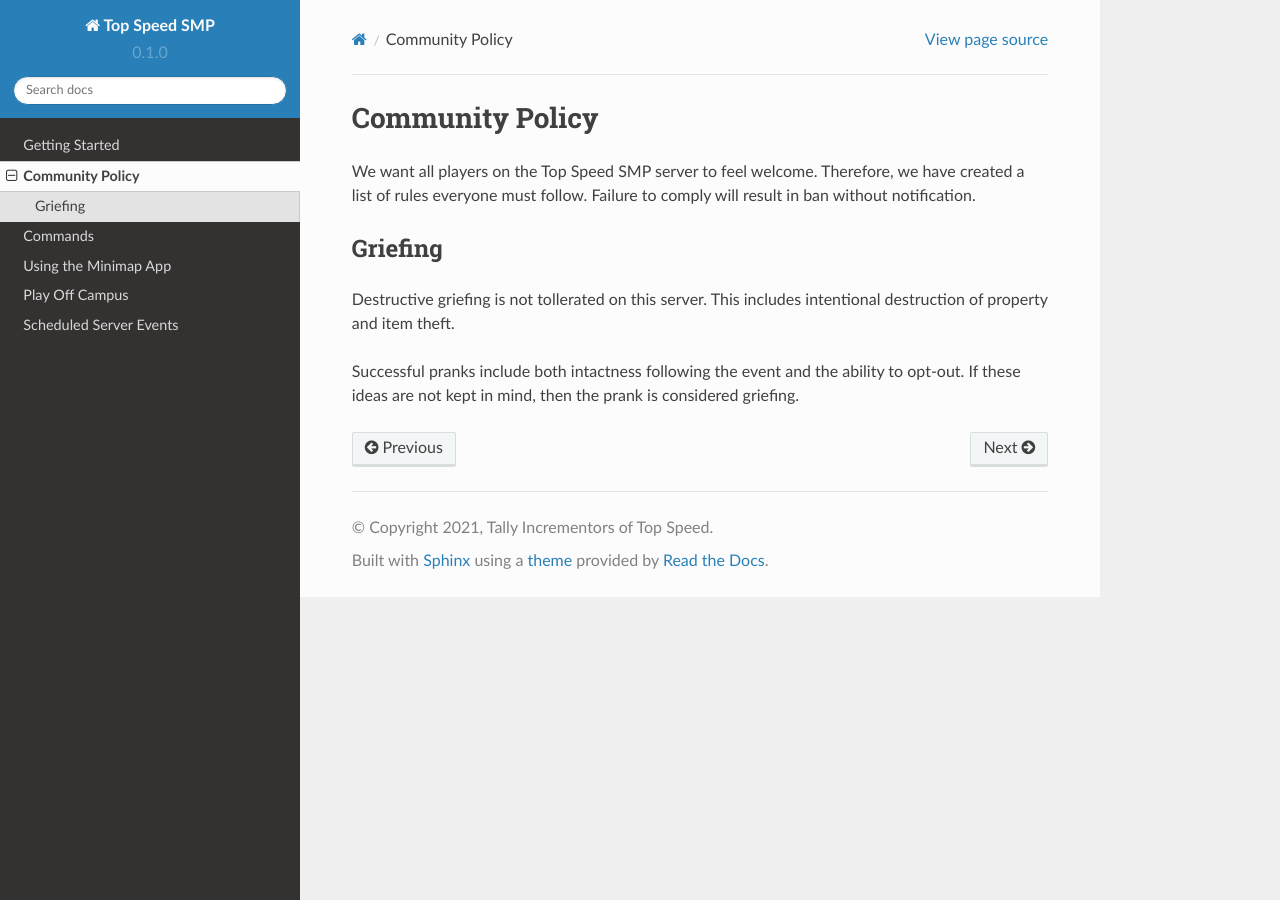
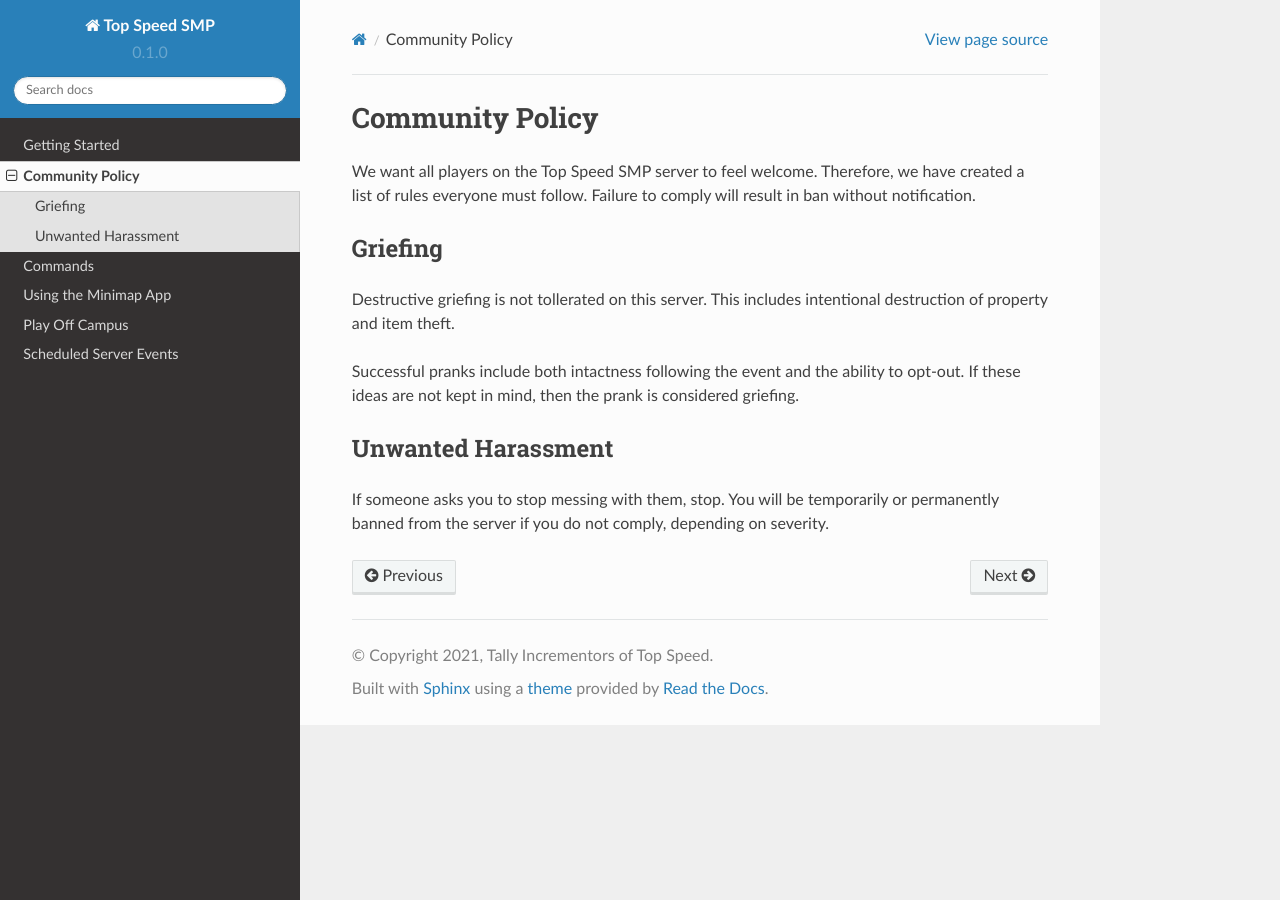
Before and after one commit to cm090/topspeedmc, a Sphinx documentation site: the page built from docs/source/community-policy.rst, in a window 1280 px wide. Built offline with Sphinx 7.4.7 and the Read the Docs theme 2.0.0, drawn with Linux system fonts in a browser that asks for light colours.

Commit message:
Update community-policy.rst

```diff
--- a/docs/source/community-policy.rst
+++ b/docs/source/community-policy.rst
@@ -9,3 +9,8 @@ Griefing
 Destructive griefing is not tollerated on this server. This includes intentional destruction of property and item theft.
 
 Successful pranks include both intactness following the event and the ability to opt-out. If these ideas are not kept in mind, then the prank is considered griefing.
+
+Unwanted Harassment
+-------------------
+
+If someone asks you to stop messing with them, stop. You will be temporarily or permanently banned from the server if you do not comply, depending on severity.
```
